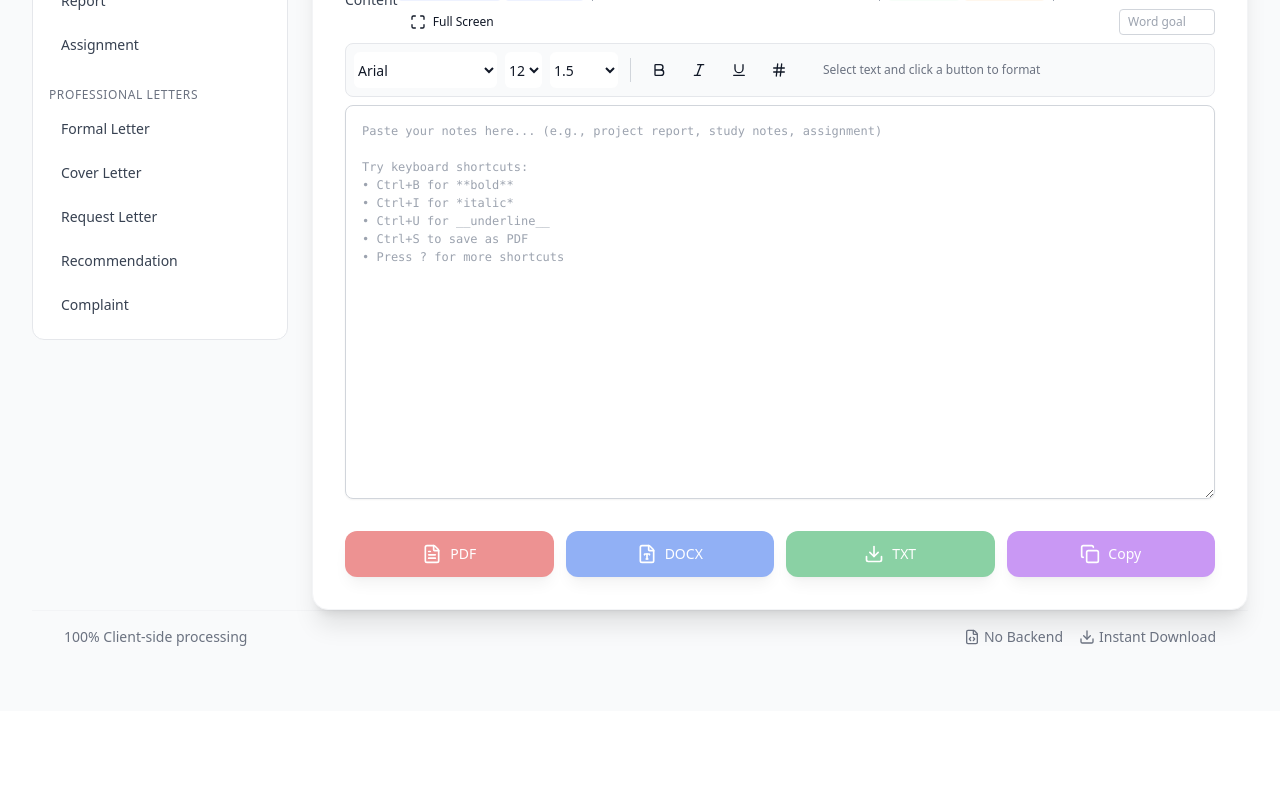
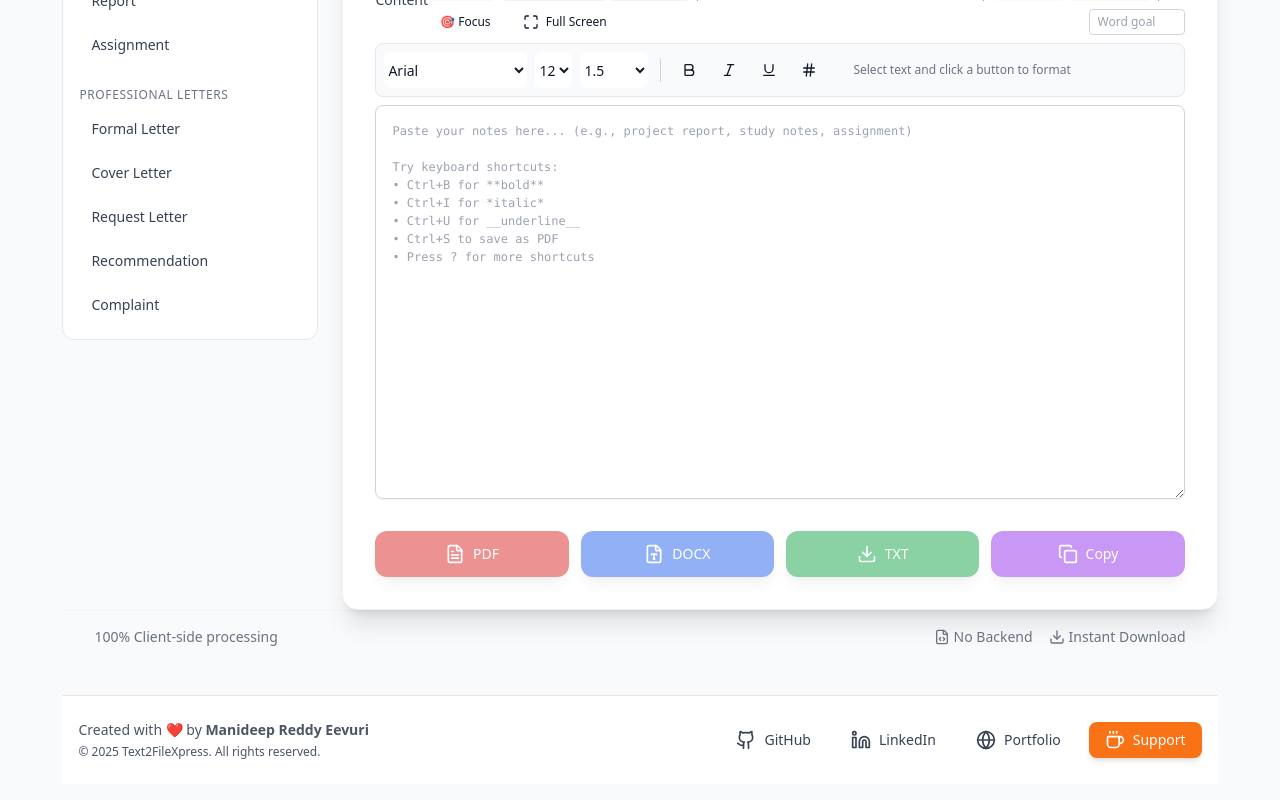
Before and after one commit to Maniredii/Text2FileXpress, a React (Vite) app: page / in a window 1280 px wide. Shown: the part 374-1174 px from the top of the page. Before the commit the page ends 1085 px from the top, so only its background shows below. Built offline with nearby package versions, Linux system fonts and the light colour scheme.

Commit message:
Updaing social media links

```diff
--- a/src/components/Converter.tsx
+++ b/src/components/Converter.tsx
@@ -10,6 +10,7 @@ import PresetManager from './PresetManager';
 import TableEditor from './TableEditor';
 import Toast from './Toast';
 import type { ToastType } from './Toast';
+import Footer from './Footer';
 
 
 const TEMPLATES = {
@@ -954,7 +955,7 @@ const Converter = () => {
         // Note: pdf-lib doesn't support encryption directly in browser
         // This is a limitation - we'll save without password for now
         const pdfBytes = await pdfDoc.save();
-        const blob = new Blob([pdfBytes], { type: 'application/pdf' });
+        const blob = new Blob([pdfBytes as any], { type: 'application/pdf' });
         const cleanFilename = sanitizeFilename(filename);
         saveAs(blob, `${cleanFilename}.pdf`);
         showToast('PDF generated (password protection requires server-side processing)', 'warning');
@@ -974,7 +975,7 @@ const Converter = () => {
 
   return (
     <div className={`min-h-screen py-12 px-4 sm:px-6 lg:px-8 font-sans transition-colors duration-300 ${darkMode ? 'bg-gray-900 text-white' : 'bg-gray-50 text-gray-900'}`}>
-      <div className="max-w-7xl mx-auto">
+      <div className="max-w-[95%] mx-auto">
 
         <div className="flex justify-between items-start mb-10">
           <div className="text-center flex-1">
@@ -1513,6 +1514,9 @@ Try keyboard shortcuts:
           isVisible={toast.visible}
           onClose={() => setToast({ ...toast, visible: false })}
         />
+
+        {/* Footer with Social Links */}
+        <Footer darkMode={darkMode} />
       </div>
     </div>
   );
```
